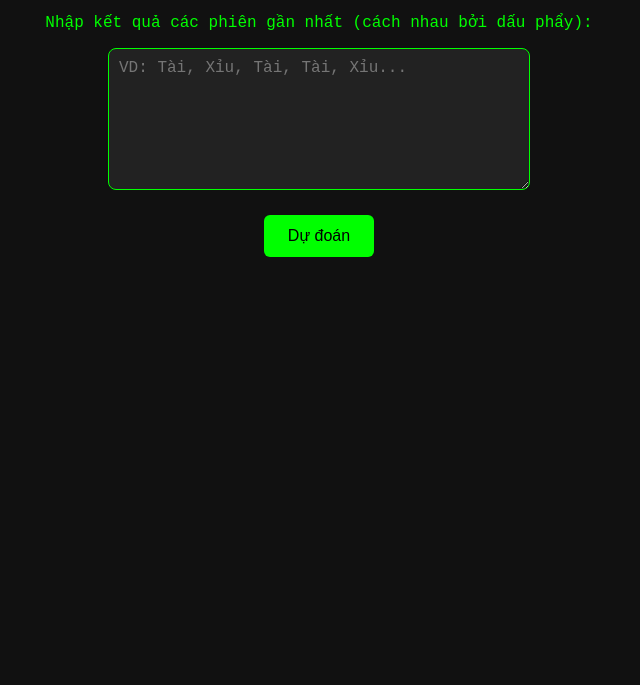
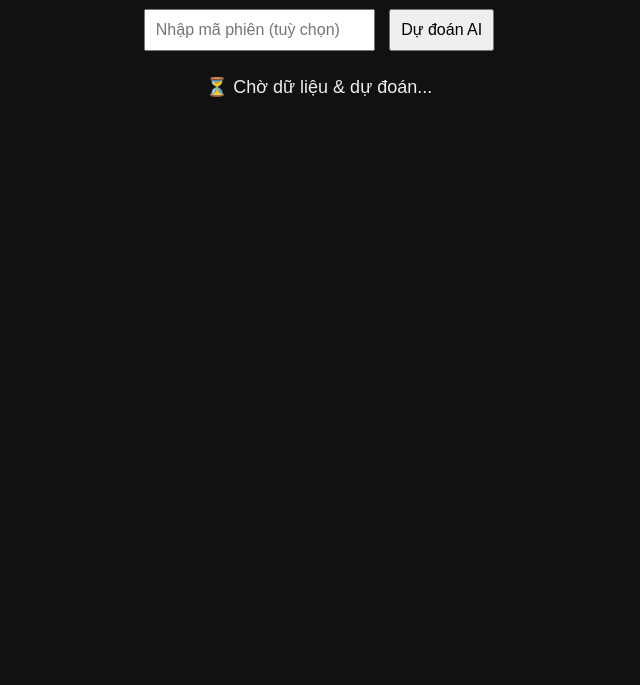
Before and after one commit to legiabao772/giabao-trick-, a plain HTML site: page dashboard.html in a window 1280 px wide. Shown: the part 115-800 px from the top of the page, without its empty margins (321-961 px from the left). Drawn offline with Linux system fonts and the light colour scheme.

Commit message:
dashboard.html

```diff
--- a/dashboard.html
+++ b/dashboard.html
@@ -3,75 +3,70 @@
 <head>
   <meta charset="UTF-8" />
   <meta name="viewport" content="width=device-width, initial-scale=1.0"/>
-  <title>Tool AI SunWin - Dự đoán</title>
+  <title>AI Dự Đoán SunWin</title>
   <style>
-    body {
-      background: #111;
-      color: #0f0;
-      font-family: 'Courier New', monospace;
-      text-align: center;
-      padding: 30px;
-    }
-    h1 {
-      margin-bottom: 30px;
-    }
-    textarea {
-      width: 90%;
-      max-width: 400px;
-      height: 120px;
-      background: #222;
-      color: #0f0;
-      font-size: 16px;
-      border-radius: 8px;
-      padding: 10px;
-      border: 1px solid #0f0;
-    }
-    button {
-      margin-top: 20px;
-      padding: 12px 24px;
-      font-size: 16px;
-      background: #0f0;
-      color: #000;
-      border: none;
-      border-radius: 6px;
-      cursor: pointer;
-    }
-    .result {
-      margin-top: 30px;
-      font-size: 22px;
-    }
+    body { background: #111; color: #eee; font-family: Arial, sans-serif; text-align: center; padding: 30px;}
+    input, button { padding: 10px; font-size: 16px; margin: 5px;}
+    #result { margin-top: 20px; font-size: 18px;}
   </style>
 </head>
 <body>
-  <h1>🔮 AI SunWin - Dự đoán Tài/Xỉu</h1>
-  <p>Nhập kết quả các phiên gần nhất (cách nhau bởi dấu phẩy):</p>
-  <textarea id="history" placeholder="VD: Tài, Xỉu, Tài, Tài, Xỉu..."></textarea>
-  <br />
-  <button onclick="predict()">Dự đoán</button>
-  <div class="result" id="result"></div>
+  <h1>🎲 AI dự đoán Tài/Xỉu</h1>
+  <input type="text" id="session" placeholder="Nhập mã phiên (tuỳ chọn)" />
+  <button onclick="predict()">Dự đoán AI</button>
+  <div id="result">⏳ Chờ dữ liệu & dự đoán...</div>
 
   <script>
-    function predict() {
-      const input = document.getElementById("history").value.trim();
-      if (!input) {
-        document.getElementById("result").innerText = "⚠️ Vui lòng nhập chuỗi kết quả.";
-        return;
+    const API_URL = "https://sunwin-taixiu-stream.backend-sunvn30.online/api/SunwinLuckyDice/GetSoiCau";
+    const TOKEN = "05%2F7JlwSPGwB1fKzi7qXLCUfxG%2F%2FwnP9B3UwDAmuWFLx4HmwqXGCmY2f%2BwVswnATdeJ1hnJUb8JEaXWr%2Bkf3SYji9zW1F5urA9fmlQia331SqlIQmeUS94Mz3ywCtmnj6ssOz4%2BcY91MtHQ1Z5Mchw0tGuI2SZx20zkVqWxbmMPbd8p3UyVQkYqPwgCPexrDhln59UbKBB2akAHlUFDedlcZ0jCROET21tYzOiNB1L36Uz6bWusDsxinaPChHhj4tJokZnWu8NeeDGXWLSeSr%2F00etslH1TXwCrs%2BrD4Dj%2B3OmJ3VlTStVXCEQLMwKvrMdILytS%2FBIYsfAZW%2BMDKlbHbfSbhlyb2jrYRX7ekIiTrO%2BYBr3m%2FKPMS79IxrWixb3geXzgczyY%3D.e90dcc10d9f881cd1b07d25587d93980e2c03e9207a35888e6da3500abcb5fbb";
+
+    function extractFeatures(games) {
+      const features = [];
+      for (let g of games) {
+        const dice = [g.FirstDice, g.SecondDice, g.ThirdDice];
+        const sum = g.DiceSum;
+        const max = Math.max(...dice);
+        const min = Math.min(...dice);
+        const diff = max - min;
+        const avg = sum / 3;
+        const unique = new Set(dice).size;
+        const isDouble = unique === 2 ? 1 : 0;
+        const isTriplet = unique === 1 ? 1 : 0;
+        const freq = Array(6).fill(0);
+        dice.forEach(d=>freq[d-1]++);
+        const most = dice.sort((a,b)=>freq[b-1]-freq[a-1])[0];
+        features.push(...dice, sum, max, min, diff, avg, isDouble, isTriplet, most, ...freq);
       }
+      return features;
+    }
 
-      const list = input.split(",").map(x => x.trim().toLowerCase());
-      const taiCount = list.filter(x => x === "tài").length;
-      const xiuCount = list.filter(x => x === "xỉu").length;
+    function statsFromWindow(games) {
+      const last10 = games.slice(-10);
+      const tx = last10.map(g => g.DiceSum >= 11 ? 1 : 0);
+      const taiRatio = tx.filter(x=>x===1).length/10;
+      const xiuRatio = 1 - taiRatio;
+      const last = tx[tx.length-1];
+      const switches = tx.slice(1).filter((v,i)=>v!==tx[i]).length;
+      return [taiRatio, xiuRatio, last, switches];
+    }
 
-      let resultText = "";
-      if (taiCount === xiuCount) {
-        resultText = "🤖 AI Dự đoán: Tài (Cân bằng)";
-      } else if (taiCount > xiuCount) {
-        resultText = "🤖 AI Dự đoán: Xỉu (Tài đang mạnh)";
-      } else {
-        resultText = "🤖 AI Dự đoán: Tài (Xỉu đang mạnh)";
+    async function predict() {
+      document.getElementById("result").innerText = "⏳ Đang phân tích...";
+      try {
+        const res = await fetch(`${API_URL}?access_token=${TOKEN}`);
+        const data = await res.json();
+        const games = data.slice(-20);
+        const window = games.slice(-10);
+        const feat = extractFeatures(window).concat(statsFromWindow(window));
+        const score = feat.reduce((a,b)=>a+b,0)/feat.length + (Math.random()*4 - 2);
+        const pred = score >= 85 ? "Tài" : "Xỉu";
+        const rate = Math.round(Math.min(95,Math.max(60,score)));
+        const nextSession = Math.max(...games.map(g=>g.SessionID)) + 1;
+        document.getElementById("result").innerText =
+          `🔢 Phiên tiếp: ${nextSession}\n🎯 Dự đoán: ${pred}\n📈 Xác suất: ${rate}%`;
+      } catch(e) {
+        document.getElementById("result").innerText = "❌ Lỗi khi tải dữ liệu từ API";
       }
-
-      document.getElementById("result").innerText = resultText;
     }
   </script>
 </body>
```
